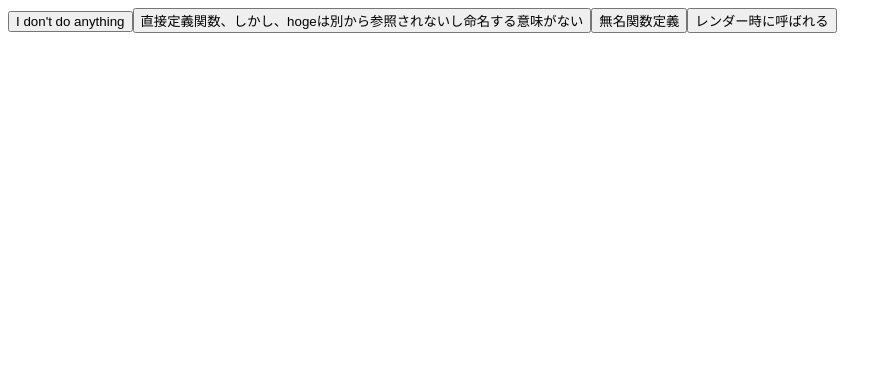
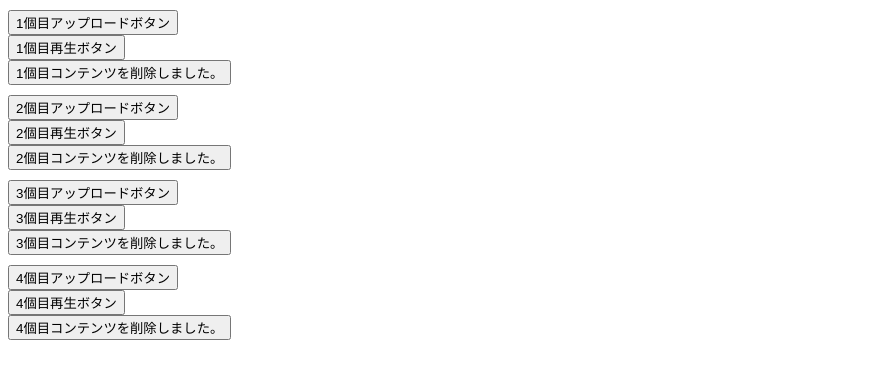
Before and after one commit to keisuke2236/react, a React (Create React App) app: page / in a window 1280 px wide. Shown: the top 378 px of the page, without its empty margins (0-892 px from the left). Built offline with nearby package versions, Linux system fonts and the light colour scheme.

Commit message:
イベントへの応答

```diff
--- a/src/2-2/App.js
+++ b/src/2-2/App.js
@@ -2,7 +2,6 @@ export default function Button() {
   function hundleClick() {
     console.log('I don\'t do anything');
   }
-
 
   // onClick 自体がイベントハンドラー
   return (
--- /dev/null
+++ b/src/2-3/App2.js
@@ -0,0 +1,69 @@
+// ボタン（最も低レイヤーで 1/3)
+function Button({ handleClick, children }) {
+  return (
+    <button onClick={handleClick}>
+      {children}
+    </button>
+  )
+}
+
+// メソッド系、次に低レイヤーで 2/3
+// function UploadButton(object) { console.log(object) }
+// {text: 'アップロードする'} を引数として受け取っているので
+// デストラクチャリングして text の値を抜き取っている
+function UploadButton({ text }) {
+  function onUpload() {
+    console.log(`${text}画像アップロードしております`)
+  }
+
+  return (
+    // onClick である必要はなく onXXをこのボタンの概念に基づいて変更して良い
+    <Button handleClick={onUpload}>
+      {text}アップロードボタン
+    </Button>
+  )
+}
+
+// レイヤー 2/3 他の処理をするボタン
+function PlayButton({ text }) {
+  function onPlay() {
+    console.log(`${text}を再生してます`)
+  }
+
+  return (
+    <Button handleClick={onPlay}>
+      {text}再生ボタン
+    </Button>
+  )
+}
+
+function DeleteButton({ text }) {
+  return (
+    <Button handleClick={() => { console.log(`${text}を削除しました`) }}>
+      {text}コンテンツを削除しました。
+    </Button>
+  )
+}
+
+// 最上位コンポーネント 3/3
+export default function App() {
+  const contents = ['1個目', '2個目', '3個目', '4個目']
+
+  return (
+    <>
+      {
+        contents.map((content, index) => (
+          <div key={index} style={marginTop10Px()}>
+            <UploadButton text={content} /><br />
+            <PlayButton text={content} /><br />
+            <DeleteButton text={content} /><br />
+          </div>
+        ))
+      }
+    </>
+  )
+}
+
+function marginTop10Px() {
+  return { marginTop: '10px' }
+}
--- a/src/index.js
+++ b/src/index.js
@@ -2,7 +2,7 @@ import React, { StrictMode } from "react";
 import { createRoot } from "react-dom/client";
 
 // 章ごとにAppを切り替え
-import App from "./2-2/App";
+import App from "./2-3/App2";
 
 const root = createRoot(document.getElementById("root"));
 root.render(
```
Also changed, not shown: src/2-3/App.js (added, +36 -0 lines), src/2-3/memo.js (added, +13 -0 lines).
